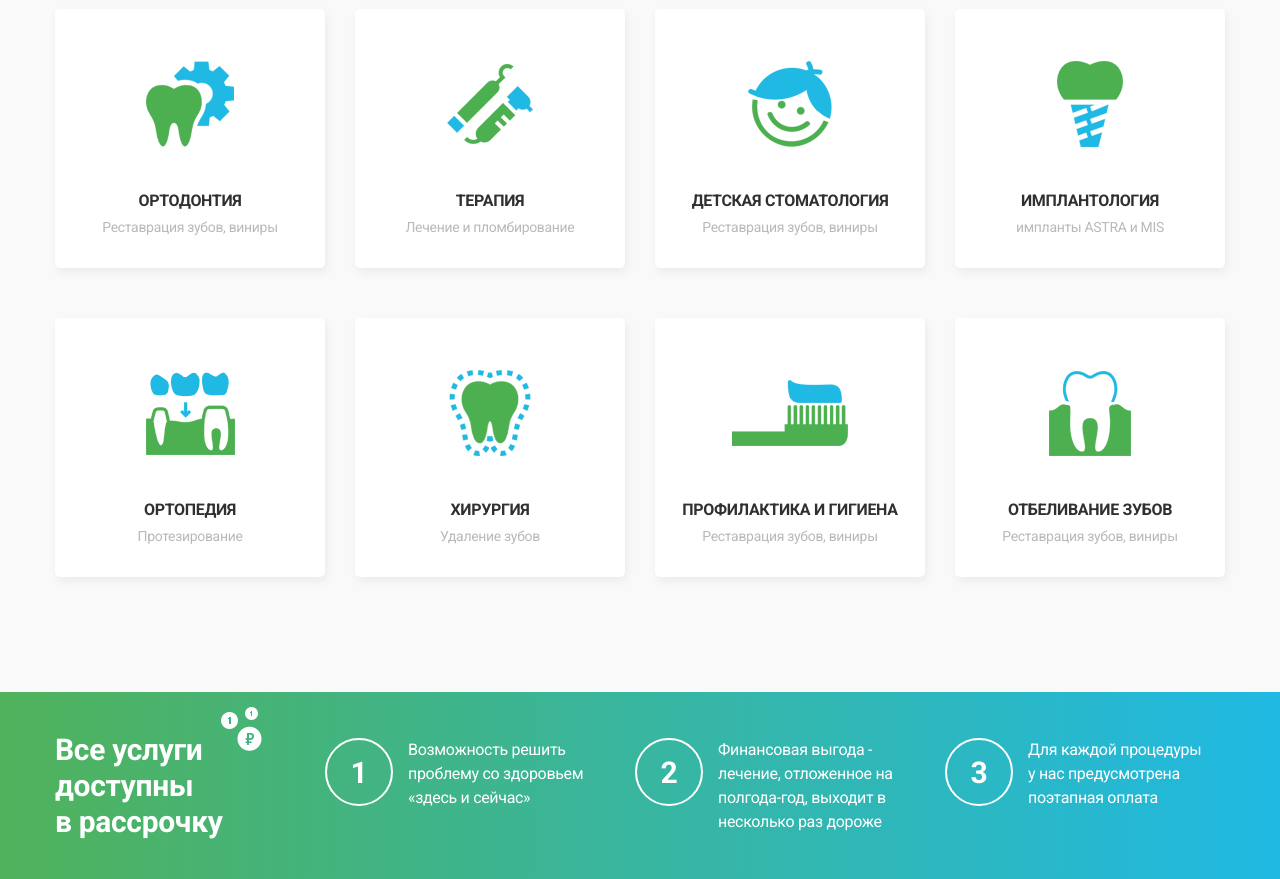
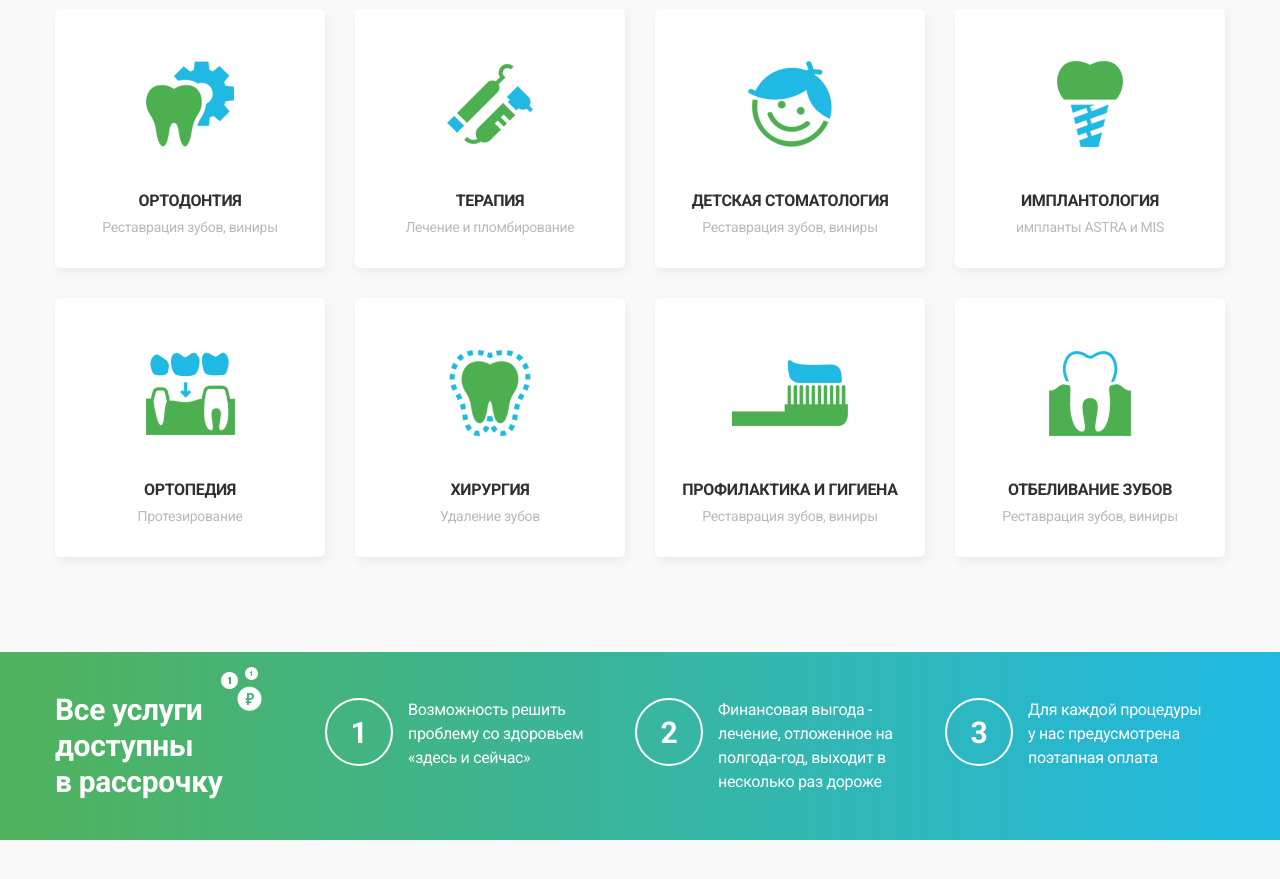
Before and after one commit to stasgosha/atri-dent, a PHP site: page / in a window 1280 px wide. Shown: the part 893-1772 px from the top of the page. Run offline with PHP 8.4, Linux system fonts and the light colour scheme; some libraries are stand-ins or nearby versions.

Commit message:
- fix margins

```diff
--- a/index.php
+++ b/index.php
@@ -41,7 +41,7 @@
 		<section class="services-section section-default-paddings">
 			<div class="container">
 				<h3 class="tpg-h2">Как мы можем помочь?</h3>
-				<div class="cards-list columns-4 services-slider slider-default-paddings slider-dark-arrows">
+				<div class="cards-list columns-4 small-margins services-slider slider-default-paddings slider-dark-arrows">
 					<div class="item slide">
 						<a href="#" class="services-card white-card">
 							<div class="card-icon">
--- a/scss/components/_layout.scss
+++ b/scss/components/_layout.scss
@@ -181,6 +181,14 @@ a img{
 		margin-bottom: 30px;
 	}
 
+	&.small-margins{
+		margin-bottom: -10px;
+
+		> .item{
+			margin-bottom: 10px;
+		}
+	}
+
 	&.columns-4{
 		> .item{
 			width: 25%;
```
Also changed, not shown: css/main.css.
